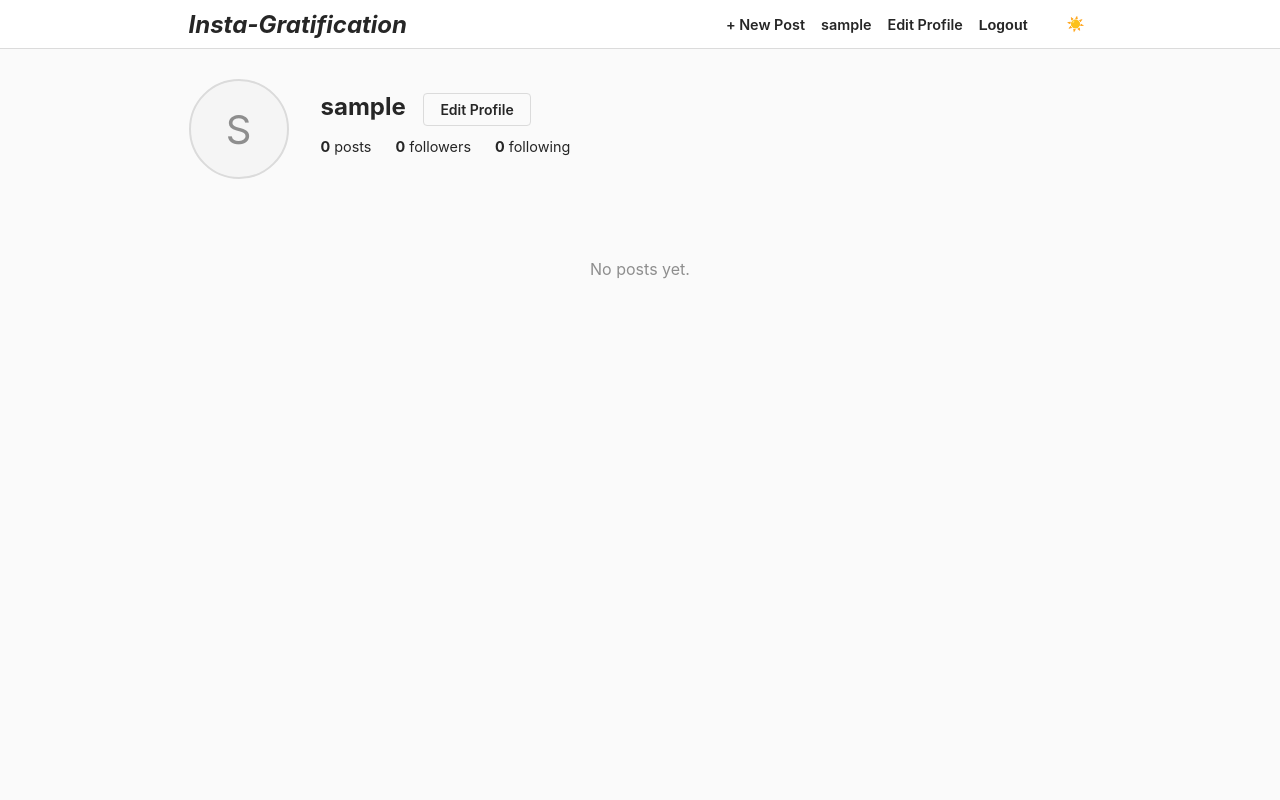
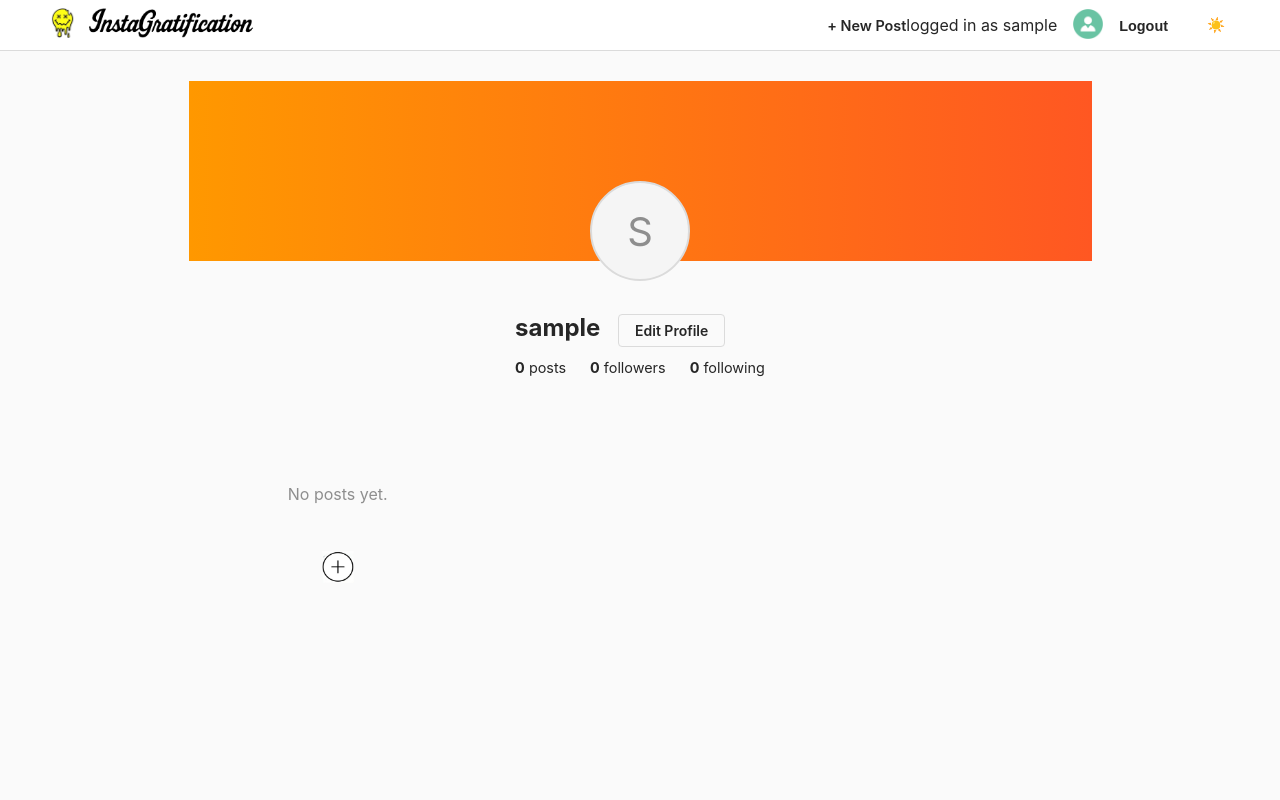
Before and after one commit to frantek/Insta-Gratification, a Django app: a page that uses templates/base.html in a window 1280 px wide. Run offline with Django 5.2, Linux system fonts and the light colour scheme; the visitor is signed in with stand-in values (Sample User, id 1); data comes from the database, SQL or seed files in the repository; data that the repository does not hold is empty.

Commit message:
adjust styling for warm theme and add logo and font, adjust personalisation of profile area to include banner

```diff
--- a/accounts/forms.py
+++ b/accounts/forms.py
@@ -16,7 +16,7 @@ class RegisterForm(UserCreationForm):
 class UserProfileForm(forms.ModelForm):
     class Meta:
         model = UserProfile
-        fields = ('bio', 'avatar', 'website')
+        fields = ('bio', 'avatar', 'banner')
         widgets = {
             'bio': forms.Textarea(attrs={'rows': 3}),
         }
--- a/accounts/models.py
+++ b/accounts/models.py
@@ -6,6 +6,7 @@ class UserProfile(models.Model):
     user = models.OneToOneField(User, on_delete=models.CASCADE, related_name='profile')
     bio = models.TextField(blank=True)
     avatar = models.ImageField(upload_to='avatars/', blank=True, null=True)
+    banner = models.ImageField(upload_to='banners/', blank=True, null=True)
     website = models.URLField(blank=True)
 
     def __str__(self):
--- a/accounts/templates/accounts/profile.html
+++ b/accounts/templates/accounts/profile.html
@@ -1,6 +1,14 @@
 {% extends "base.html" %}
 {% block title %}{{ owner.username }} – Insta-Gratification{% endblock %}
 {% block content %}
+{% load static %}
+
+<div class="profile-container">
+{% if profile_obj.banner %}
+  <div class="profile-banner" style="width:100%; height:180px; background: url('{{ profile_obj.banner.url }}') center/cover no-repeat;"></div>
+{% else %}
+  <div class="profile-banner" style="width:100%; height:180px; background: linear-gradient(90deg, #ff9800 0%, #ff5722 100%);"></div>
+{% endif %}
 
 <div class="profile-header">
   <div class="profile-avatar">
@@ -35,6 +43,7 @@
     {% if profile_obj.website %}<p><a href="{{ profile_obj.website }}" class="profile-website">{{ profile_obj.website }}</a></p>{% endif %}
   </div>
 </div>
+</div>
 
 <div class="post-grid">
   {% for post in owner.posts.all %}
@@ -53,7 +62,12 @@
       {% endwith %}
     </a>
   {% empty %}
+  <div style="text-align:center; margin-top:16px;">
     <p class="post-grid-empty">No posts yet.</p>
+      <a aria-label="Create New Post" href="{% url 'posts:post_create' %}" class="btn">
+        <img src="{% static 'images/add.jpg' %}" alt="Create New Post" style="width:32px; height:32px;">
+      </a>
+    </div>
   {% endfor %}
 </div>
 {% endblock %}
--- a/static/css/themes.css
+++ b/static/css/themes.css
@@ -11,27 +11,27 @@
   --text-primary: #262626;
   --text-secondary: #8e8e8e;
   --text-tertiary: #a8a8a8;
-  --text-link: #0095f6;
-  --text-link-hover: #1877f2;
-  --btn-primary-bg: #0095f6;
-  --btn-primary-bg-hover: #1877f2;
+  --text-link: #ff9800;              /* orange for links */
+  --text-link-hover: #ff5722;        /* red-orange for link hover */
+  --btn-primary-bg: #ff5722;         /* red-orange for primary button */
+  --btn-primary-bg-hover: #e53935;   /* bright red for button hover */
   --btn-primary-text: #ffffff;
   --btn-secondary-bg: transparent;
   --btn-secondary-border: #dbdbdb;
   --btn-secondary-text: #262626;
-  --btn-secondary-hover-bg: #fafafa;
+  --btn-secondary-hover-bg: #fff3e0; /* light orange for secondary hover */
   --btn-danger-bg: #ed4956;
   --btn-danger-text: #ffffff;
-  --success-bg: #d4edda;
-  --success-text: #155724;
+  --success-bg: #ffe0b2;             /* light orange for success */
+  --success-text: #e65100;           /* dark orange for success text */
   --error-bg: #f8d7da;
-  --error-text: #721c24;
+  --error-text: #d32f2f;
   --input-bg: #fafafa;
   --input-bg-focus: #ffffff;
   --input-border: #dbdbdb;
-  --input-border-focus: #a8a8a8;
-  --shadow: rgba(0, 0, 0, 0.1);
-  --shadow-hover: rgba(0, 0, 0, 0.2);
+  --input-border-focus: #ff9800;     /* orange border on focus */
+  --shadow: rgba(255, 87, 34, 0.1);  /* orange shadow */
+  --shadow-hover: rgba(255, 87, 34, 0.2);
 }
 
 /* Dark Theme - Instagram Dark Mode */
@@ -132,7 +132,7 @@ nav {
 }
 
 .nav-inner {
-  max-width: 935px;
+  max-width: 95vw;
   margin: 0 auto;
   padding: 0 16px;
   display: flex;
@@ -511,7 +511,31 @@ nav {
   gap: 32px;
   margin-bottom: 40px;
 }
+.profile-container {
+  position: relative;
+  min-height: 260px;
+}
 
+.profile-banner {
+  position: absolute;
+  top: 0;
+  left: 0;
+  width: 100%;
+  height: 180px;
+  z-index: 1;
+  border-radius: 0;
+  overflow: hidden;
+}
+
+.profile-header {
+  position: relative;
+  z-index: 2;
+  display: flex;
+  flex-direction: column;
+  align-items: center;
+  padding-top: 100px;
+  background: transparent;
+}
 .profile-avatar img {
   width: 100px;
   height: 100px;
--- a/templates/base.html
+++ b/templates/base.html
@@ -3,22 +3,30 @@
 <head>
   <meta charset="UTF-8">
   <meta name="viewport" content="width=device-width, initial-scale=1.0">
-  <title>{% block title %}Insta-Gratification{% endblock %}</title>
+  <title>{% block title %}InstaGratification{% endblock %}</title>
   {% load static %}
   <link rel="stylesheet" href="{% static 'css/themes.css' %}">
   <script src="{% static 'js/theme.js' %}"></script>
   <script src="{% static 'js/carousel.js' %}" defer></script>
+  <link rel="icon" type="image/png" href="/favicon-96x96.png" sizes="96x96" />
+<link rel="icon" type="image/svg+xml" href="/favicon.svg" />
+<link rel="shortcut icon" href="/favicon.ico" />
+<link rel="apple-touch-icon" sizes="180x180" href="/apple-touch-icon.png" />
+<link rel="manifest" href="/site.webmanifest" />
   {% block extra_js %}{% endblock %}
 </head>
 <body>
   <nav>
     <div class="nav-inner">
-      <a href="{% url 'posts:feed' %}" class="nav-logo">Insta-Gratification</a>
+      <div class="title-section">
+      <img src="{% static 'images/logo.png' %}" style="width:30px;height:30px" alt="Insta-Gratification Logo" class="nav-logo-icon">
+      <img src="{% static 'images/title.png' %}" style="height:30px" alt="Insta-Gratification Title" class="nav-title-icon">
+      </div>
       <div class="nav-links">
         {% if user.is_authenticated %}
-          <a href="{% url 'posts:post_create' %}">+ New Post</a>
-          <a href="{% url 'accounts:profile' user.username %}">{{ user.username }}</a>
-          <a href="{% url 'accounts:edit_profile' %}">Edit Profile</a>
+          <a class="me-4"href="{% url 'posts:post_create' %}">+ New Post</a>
+          <p>logged in as {{ user.username }}</p>
+          <a href="{% url 'accounts:profile' user.username %}"><img src="{% static 'images/user.png' %}" style='width:30px;height:30px;' alt="Edit Profile" class="edit-profile-icon"></a>
           <form method="post" action="{% url 'accounts:logout' %}" style="display:inline;">
             {% csrf_token %}
             <button type="submit">Logout</button>
```
Also changed, not shown: other parts of static/css/themes.css (+24 -24 lines), accounts/migrations/0002_userprofile_banner.py (added), static/images/add.jpg (added), static/images/apple-touch-icon.png (added), static/images/favicon-96x96.png (added), static/images/favicon.ico (added), static/images/favicon.svg (added), static/images/logo.png (added), static/images/site.webmanifest (added), static/images/title.png (added), static/images/user.png (added), static/images/web-app-manifest-192x192.png (added), static/images/web-app-manifest-512x512.png (added), 1 other file.
